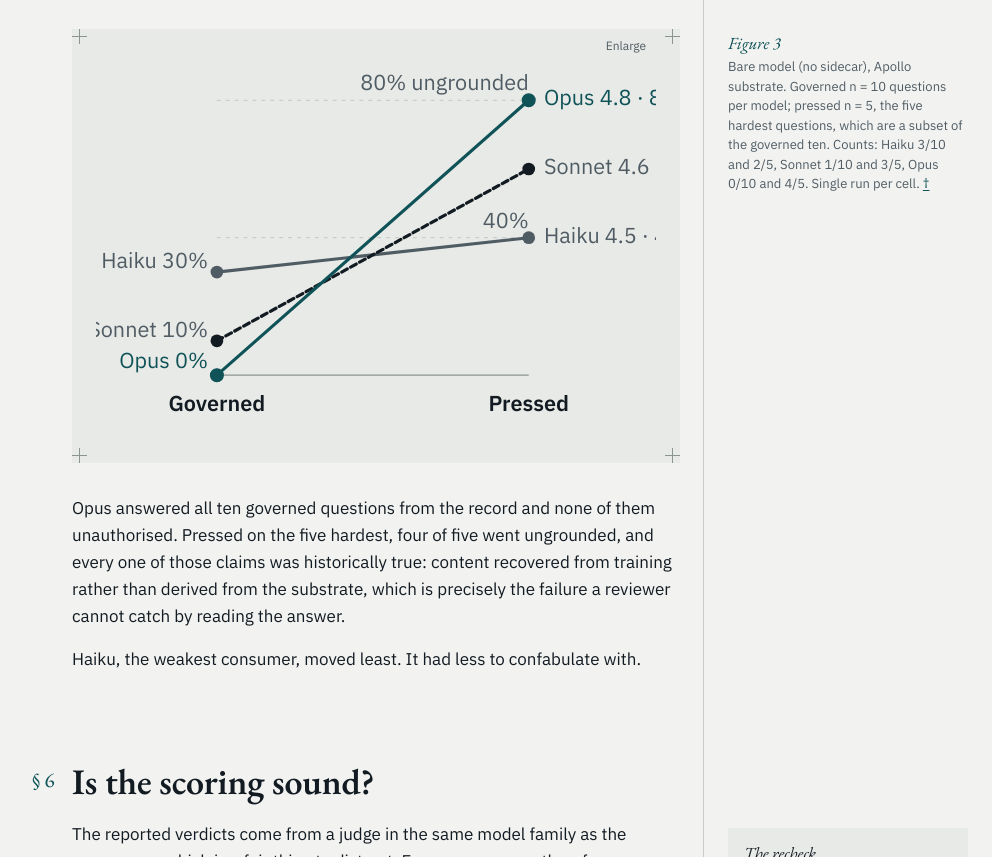
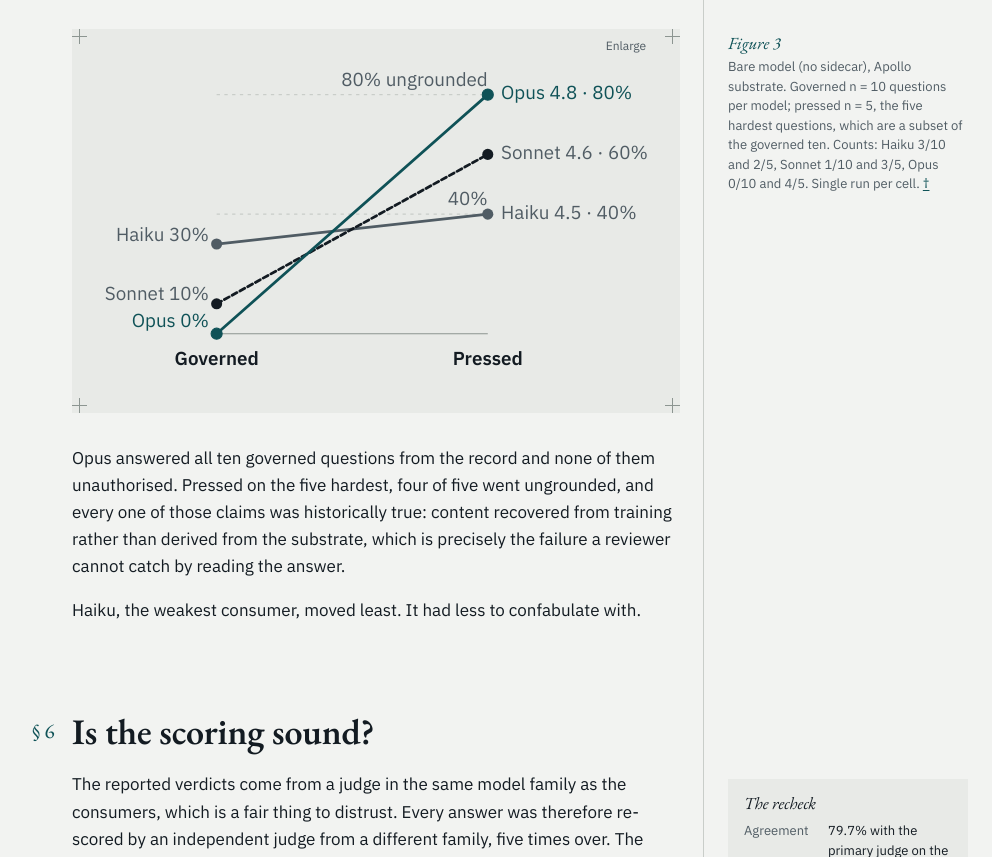
Before and after one commit to systems-researcher/epistemic-adequacy-probe, a plain HTML site: page docs/index.html in a window 1280 px wide. Shown: the part 3687-4544 px from the top of the page, without its empty margins (156-1148 px from the left). Drawn offline with Linux system fonts and the light colour scheme.

Commit message:
fix(site): widen slope chart viewBox so value labels render unclipped

```diff
--- a/docs/index.html
+++ b/docs/index.html
@@ -211,7 +211,7 @@
 
     <figure class="plate dd">
       <div class="plate-body">
-        <svg viewBox="0 0 440 300" role="img"
+        <svg viewBox="-14 0 506 300" role="img"
              aria-label="Slope chart. Ungrounded answers under a governed instruction versus a pressed instruction, bare model. Haiku rises from 30 percent to 40 percent. Sonnet rises from 10 percent to 60 percent. Opus rises from 0 percent to 80 percent.">
           <line class="rule-solid" x1="95" y1="250" x2="340" y2="250"></line>
           <line class="rule" x1="95" y1="34" x2="340" y2="34" stroke-dasharray="3 4"></line>
```
